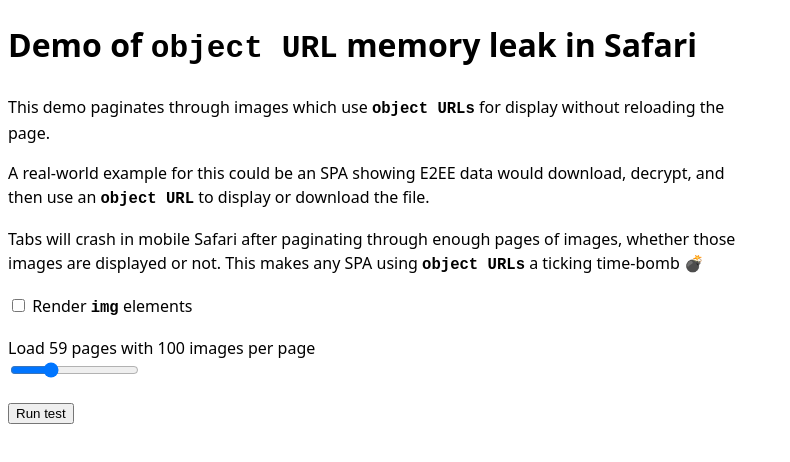
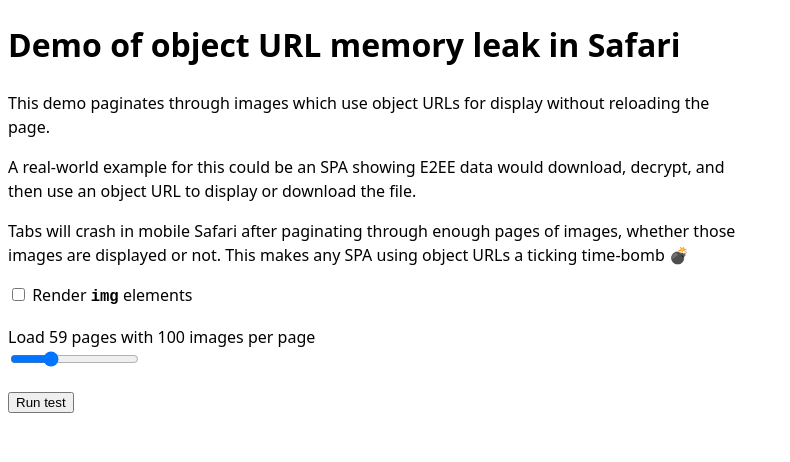
Before and after one commit to shareup/blob-url-memory-leak-demo, a plain HTML site: page index.html in a window 1280 px wide. Shown: the whole page, without its empty margins (0-790 px from the left). Drawn offline with Linux system fonts and the light colour scheme.

Commit message:
Remove the code elements from object URLs in the html

```diff
--- a/index.html
+++ b/index.html
@@ -57,15 +57,15 @@
   </head>
 
   <body>
-    <h1>Demo of <code>object URL</code> memory leak in Safari</h1>
+    <h1>Demo of object URL memory leak in Safari</h1>
     <p>
-      This demo paginates through images which use <code>object URLs</code> for display without reloading the page.
+      This demo paginates through images which use object URLs for display without reloading the page.
     </p>
     <p>
-      A real-world example for this could be an SPA showing E2EE data would download, decrypt, and then use an <code>object URL</code> to display or download the file.
+      A real-world example for this could be an SPA showing E2EE data would download, decrypt, and then use an object URL to display or download the file.
     </p>
     <p>
-      Tabs will crash in mobile Safari after paginating through enough pages of images, whether those images are displayed or not. This makes any SPA using <code>object URLs</code> a ticking time-bomb 💣
+      Tabs will crash in mobile Safari after paginating through enough pages of images, whether those images are displayed or not. This makes any SPA using object URLs a ticking time-bomb 💣
     </p>
 
     <label>
```
